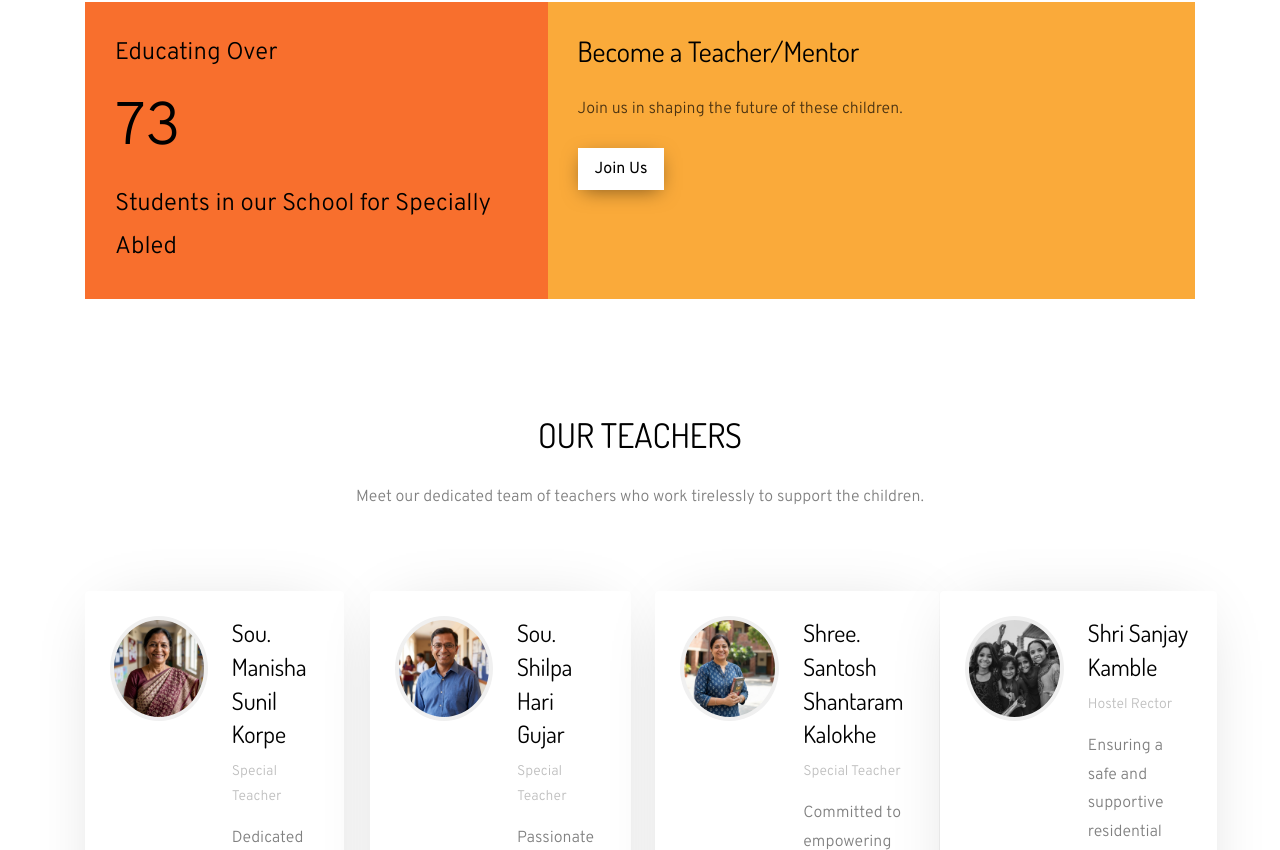
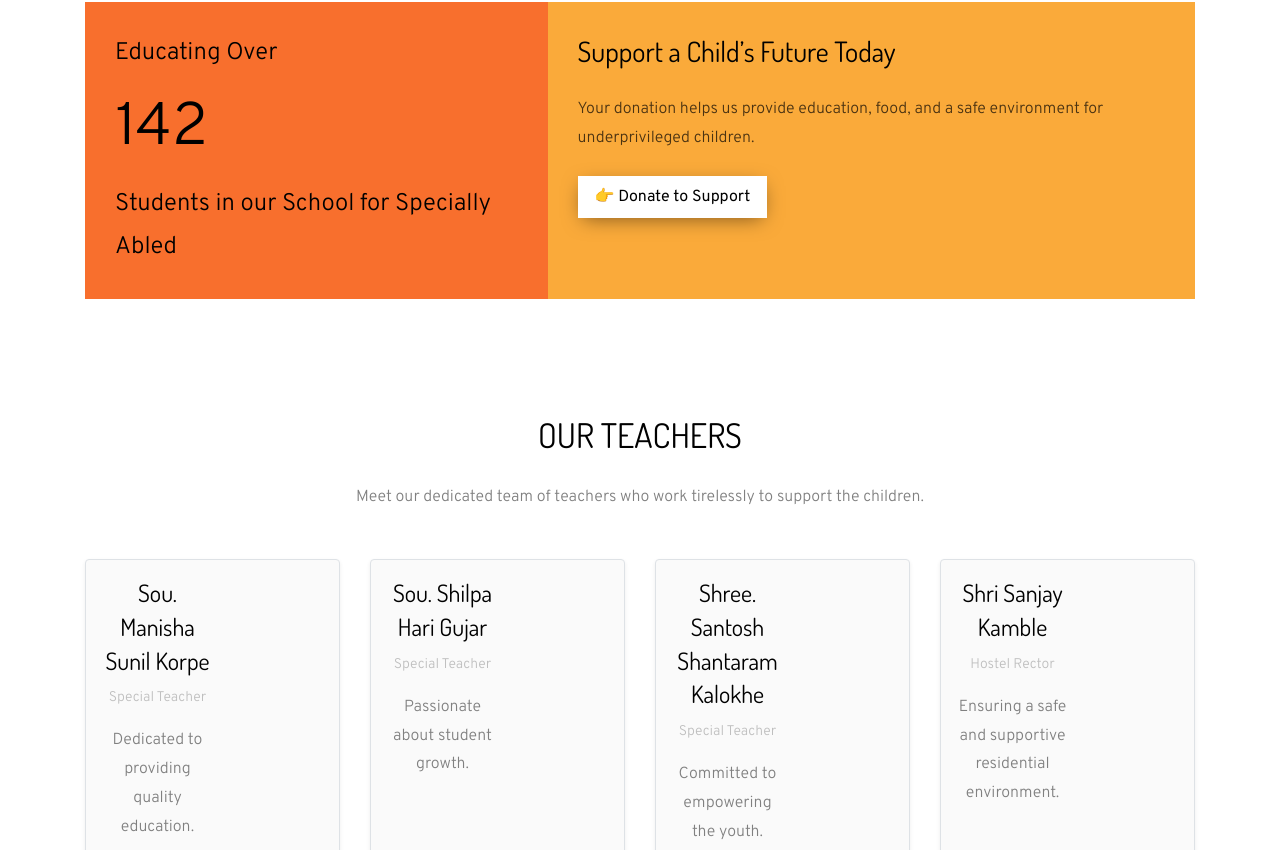
Before and after one commit to leadgatehosting/mukvidyavita-fe, a React (Vite) app: page /about in a window 1280 px wide. Shown: the part 2210-3060 px from the top of the page. Built offline with nearby package versions, Linux system fonts and the light colour scheme.

Commit message:
my new changes

```diff
--- a/src/components/Teachers.jsx
+++ b/src/components/Teachers.jsx
@@ -6,65 +6,53 @@ const OurTeachers = () => {
     return (
         <section className="ftco-section">
             <div className="container">
-                <div className="row justify-content-center mb-5 pb-3">
+                <div className="row justify-content-center mb-3 pb-3">
                     <div className="col-md-7 heading-section ftco-animate text-center">
                         <h2 className="mb-4">{t('teachers_title')}</h2>
                         <p>{t('teachers_desc')}</p>
                     </div>
                 </div>
                 <div className="row">
-                    <div className="col-lg-3 d-flex mb-sm-4 ftco-animate">
-                        <div className="staff">
-                            <div className="d-flex mb-4">
-                                <div className="img" style={{ backgroundImage: "url('images/indian_teacher_1.png')" }}></div>
-                                <div className="info ml-4">
+                    <div className="col-lg-3 d-flex mb-3 ftco-animate">
+                        <div className="staff w-100 text-center p-3 shadow-sm border rounded bg-light h-100">
+                            <div className="info">
                                 <h3><a href="#">{t('teacher_1_name')}</a></h3>
-                                    <span className="position">{t('teacher_1_role')}</span>
+                                <span className="position mb-3 d-block">{t('teacher_1_role')}</span>
                                 <div className="text">
                                     <p>{t('teacher_1_desc')}</p>
                                 </div>
                             </div>
                         </div>
                     </div>
-                    </div>
-                    <div className="col-lg-3 d-flex mb-sm-4 ftco-animate">
-                        <div className="staff">
-                            <div className="d-flex mb-4">
-                                <div className="img" style={{ backgroundImage: "url('images/indian_teacher_2.png')" }}></div>
-                                <div className="info ml-4">
+                    <div className="col-lg-3 d-flex mb-3 ftco-animate">
+                        <div className="staff w-100 text-center p-3 shadow-sm border rounded bg-light h-100">
+                            <div className="info">
                                 <h3><a href="#">{t('teacher_2_name')}</a></h3>
-                                    <span className="position">{t('teacher_2_role')}</span>
+                                <span className="position mb-3 d-block">{t('teacher_2_role')}</span>
                                 <div className="text">
                                     <p>{t('teacher_2_desc')}</p>
                                 </div>
                             </div>
                         </div>
                     </div>
-                    </div>
-                    <div className="col-lg-3 d-flex mb-sm-4 ftco-animate">
-                        <div className="staff">
-                            <div className="d-flex mb-4">
-                                <div className="img" style={{ backgroundImage: "url('images/indian_teacher_3.png')" }}></div>
-                                <div className="info ml-4">
+                    <div className="col-lg-3 d-flex mb-3 ftco-animate">
+                        <div className="staff w-100 text-center p-3 shadow-sm border rounded bg-light h-100">
+                            <div className="info">
                                 <h3><a href="#">{t('teacher_3_name')}</a></h3>
-                                    <span className="position">{t('teacher_3_role')}</span>
+                                <span className="position mb-3 d-block">{t('teacher_3_role')}</span>
                                 <div className="text">
                                     <p>{t('teacher_3_desc')}</p>
                                 </div>
                             </div>
                         </div>
                     </div>
-                    </div>
-                    <div className="col-lg-3 d-flex mb-sm-4 ftco-animate">
-                        <div className="staff">
-                            <div className="d-flex mb-4">
-                                <div className="img" style={{ backgroundImage: "url('images/bg_1.jpg')" }}></div>
-                                <div className="info ml-4">
+                    <div className="col-lg-3 d-flex mb-3 ftco-animate">
+                        <div className="staff w-100 text-center p-3 shadow-sm border rounded bg-light h-100">
+                            <div className="info">
                                 <h3><a href="#">{t('teacher_4_name')}</a></h3>
-                                    <span className="position">{t('teacher_4_role')}</span>
+                                <span className="position mb-3 d-block">{t('teacher_4_role')}</span>
                                 <div className="text">
                                     <p>{t('teacher_4_desc')}</p>
-                                    </div>
                                 </div>
                             </div>
                         </div>
--- a/src/components/VolunteerSection.jsx
+++ b/src/components/VolunteerSection.jsx
@@ -11,7 +11,7 @@ const VolunteerSection = () => {
                         <div className="block-18 color-1 align-items-stretch">
                             <div className="text">
                                 <span>{t('served_label')}</span>
-                                <strong className="number" data-number="150">{t('served_count')}</strong>
+                                <strong className="number" data-number="300">{t('served_count')}</strong>
                                 <span>{t('served_sub')}</span>
                             </div>
                         </div>
@@ -19,9 +19,9 @@ const VolunteerSection = () => {
                     <div className="col-md d-flex justify-content-center counter-wrap ftco-animate">
                         <div className="block-18 color-3 align-items-stretch">
                             <div className="text">
-                                <h3 className="mb-4">{t('volunteer_title')}</h3>
-                                <p>{t('volunteer_desc')}</p>
-                                <p><a href="#" className="btn btn-white px-3 py-2 mt-2">{t('volunteer_btn')}</a></p>
+                                <h3 className="mb-4">{t('donation_cta_title')}</h3>
+                                <p>{t('donation_cta_sub')}</p>
+                                <p><a href="https://docs.google.com/forms/" target="_blank" rel="noopener noreferrer" className="btn btn-white px-3 py-2 mt-2">{t('donation_cta_btn')}</a></p>
                             </div>
                         </div>
                     </div>
--- a/src/i18n.js
+++ b/src/i18n.js
@@ -6,11 +6,14 @@ const resources = {
         translation: {
             "hero_title": "Empowering Specially Abled Children with Education and Love",
             "served_label": "Educating Over",
-            "served_count": "150",
+            "served_count": "300",
             "served_sub": "Students in our School for Specially Abled",
             "volunteer_title": "Become a Teacher/Mentor",
             "volunteer_desc": "Join us in shaping the future of these children.",
             "volunteer_btn": "Join Us",
+            "donation_cta_title": "Support a Child’s Future Today",
+            "donation_cta_sub": "Your donation helps us provide education, food, and a safe environment for underprivileged children.",
+            "donation_cta_btn": "👉 Donate to Support",
             "service_edu_title": "Quality Education",
             "service_edu_desc": "Providing standard education to ensure a bright future for every child.",
             "service_care_title": "Holistic Care",
@@ -28,8 +31,8 @@ const resources = {
             "nav_contact": "Contact",
             "lang_switch": "मराठी",
             "activities_title": "Our School Recent Activities",
-            "act_1_title": "Annual Sports Day",
-            "act_1_desc": "Students participated in various sports activities showcasing their talents.",
+            "act_1_title": "Student Business Fair",
+            "act_1_desc": "Students running small businesses during the festival session.",
             "act_2_title": "Science Exhibition",
             "act_2_desc": "Creative models and projects displayed by our budding scientists.",
             "act_3_title": "Cultural Festival",
@@ -217,8 +220,8 @@ const resources = {
     mr: {
         translation: {
             "hero_title": "दिव्यांग मुलांना शिक्षण आणि प्रेमाद्वारे सक्षम करणे",
-            "served_label": "१५० हून अधिक",
-            "served_count": "१५०",
+            "served_label": "३०० हून अधिक",
+            "served_count": "३००",
             "served_sub": "विद्यार्थी आमच्या विशेष शाळेत शिक्षण घेत आहेत",
             "volunteer_title": "शिक्षक/मार्गदर्शक बना",
             "volunteer_desc": "या मुलांचे भविष्य घडवण्यासाठी आमच्यात सामील व्हा.",
@@ -326,7 +329,10 @@ const resources = {
             "about_impact_self_reliance_text": "सर्व विद्यार्थी कोणताही व्यवसाय किंवा नोकरी करून स्वतःच्या पायावर उभे आहेत आणि स्वतःचा संसार चांगल्या रीतीने करीत आहेत.",
             "about_facilities_text": "निवासी ४० विद्यार्थी मान्यताप्राप्त शाळा असून निवासी असलेल्या सर्व सोयी सुविधा मोफत पुरवल्या जातात. ६ ते १८ वयोगटातील विद्यार्थ्यांना मोफत सुविधा मिळतात. पायरी १ ते ४ व इयत्ता १ ली ते ५ वी पर्यंतचे शिक्षण दिले जाते.",
             "about_staff_title": "स्टाफ",
-            "about_staff_text": "सर्व उच्चशिक्षित शिक्षक स्टाफ आणि मुलांची प्रेमळ व काळजी घेणारा शिक्षकेतर स्टाफ. ५ शिक्षक व इतर १० स्टाफ."
+            "about_staff_text": "सर्व उच्चशिक्षित शिक्षक स्टाफ आणि मुलांची प्रेमळ व काळजी घेणारा शिक्षकेतर स्टाफ. ५ शिक्षक व इतर १० स्टाफ.",
+            "donation_cta_title": "आजच एका मुलाच्या भविष्याला आधार द्या",
+            "donation_cta_sub": "तुमची देणगी आम्हाला वंचित मुलांसाठी शिक्षण, अन्न आणि सुरक्षित वातावरण प्रदान करण्यास मदत करते.",
+            "donation_cta_btn": "👉 मदतीसाठी दान करा"
         }
     }
 };
```
Also changed, not shown: src/components/GalleryStrip.jsx (+8 -8 lines), public/assests/uploaded_image.png (added). Lines whose indentation alone changed are shown as unchanged.
